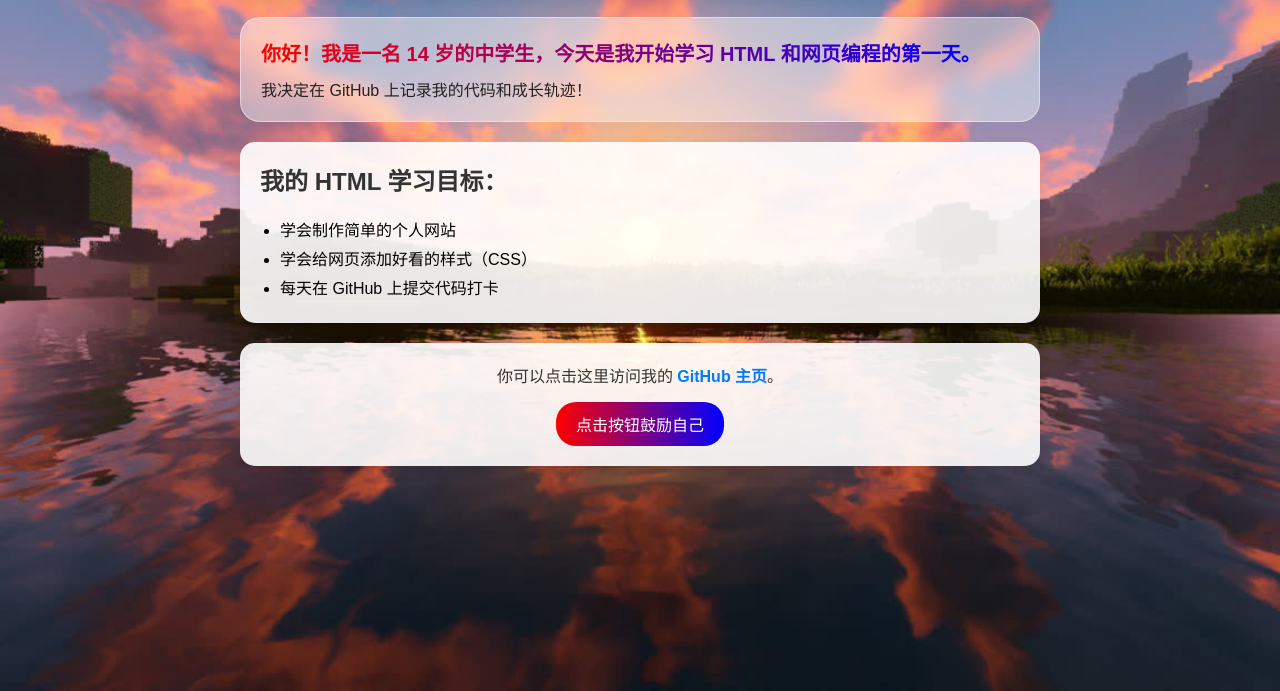
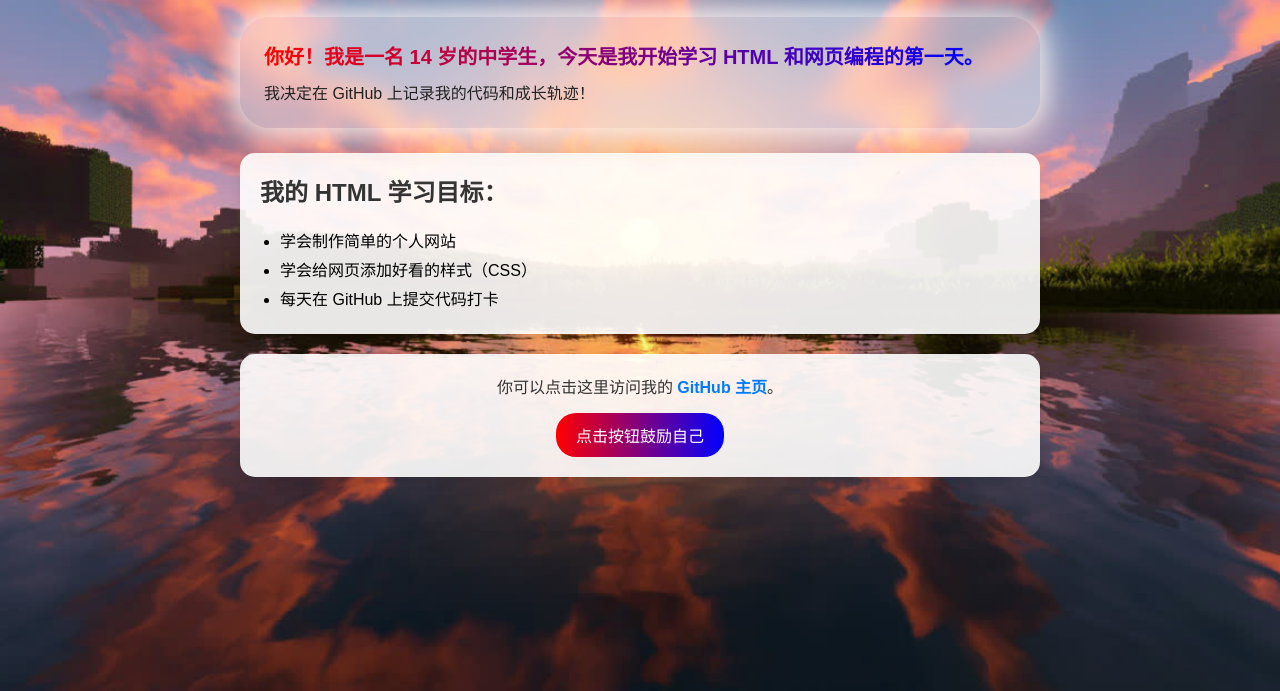
Before and after one commit to jiebochua-tech/code, a plain HTML site: page index.html in a window 1280 px wide. Shown: the part 109-800 px from the top of the page. Drawn offline with Linux system fonts and the light colour scheme.

Commit message:
style: remove card border and apply marshmallow/cloud blur style
- Removed border style to achieve a softer borderless look.
- Increased border-radius to 30px for rounded marshmallow shape.
- Added multi-layered white box-shadow for glowing cotton candy effect.

```diff
--- a/index.html
+++ b/index.html
@@ -34,15 +34,15 @@
 
     <!-- 2. 段落介绍（贴合背景的白色半透明卡片） -->
     <div style="background-color: rgba(255, 255, 255, 0.45);
-        padding: 20px;
-        border-radius: 20px;
-        box-shadow: 0 8px 24px rgba(0, 0, 0, 0.15)，
-                    0 0 30px rgba(255, 255, 255, 0.4)
-                    0 10px 30px rgba(0, 0, 0, 0.15);
-        margin-bottom: 20px;
-        backdrop-filter: blur(8px);
-        -webkit-backdrop-filter: blur(6px);
-        border: 1px solid rgba(255, 255, 255, 0.45);">
+        padding: 24px;
+        border-radius: 30px;
+        /* 从内向外扩散的软棉花雾气 */
+        box-shadow: 0 0 25px 5px rgba(255, 255, 255, 0.7),     /* 贴身的浓郁白雾 */
+                    0 0 50px 15px rgba(255, 255, 255, 0.4),    /* 向外融化的虚化白雾 */
+                    0 12px 30px rgba(255, 140, 80, 0.25);
+        margin-bottom: 25px;
+        backdrop-filter: blur(12px);
+        -webkit-backdrop-filter: blur(12px); ">
 
         <!-- 渐变色彩文字 -->
         <p style="font-size: 20px; font-weight: bold; background-image: linear-gradient(to right, red, blue); -webkit-background-clip: text; color: transparent; display: inline-block; margin-top: 0; margin-bottom: 10px;">你好！我是一名 14 岁的中学生，今天是我开始学习 HTML 和网页编程的第一天。</p>
```
